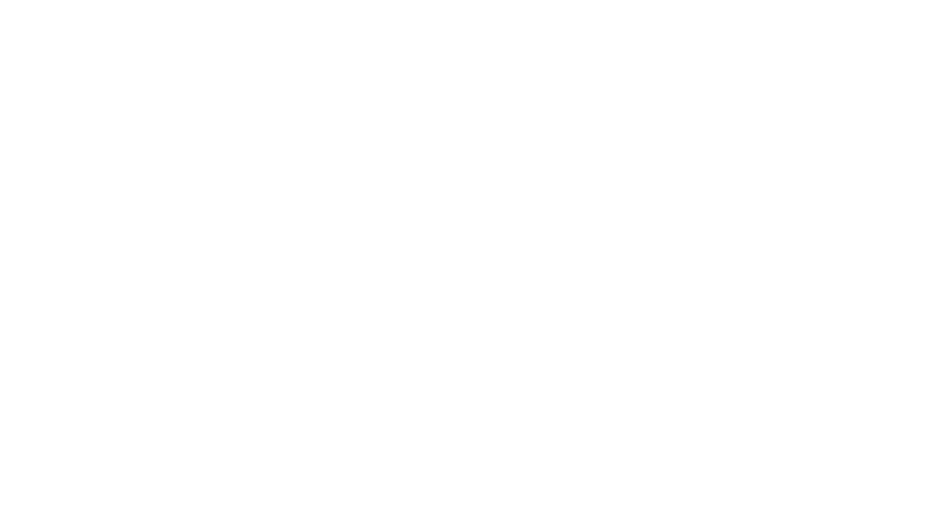
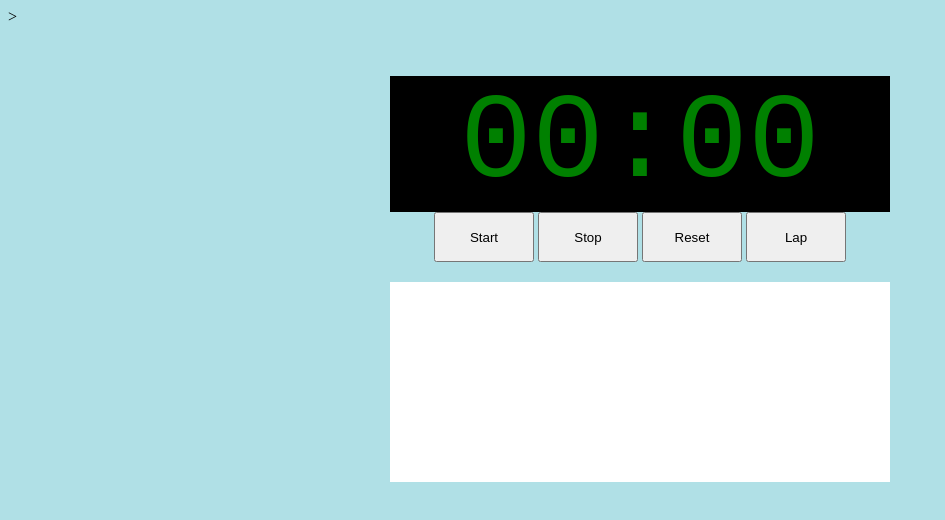
Before and after one commit to kevinhinkel/StopwatchFun, a plain HTML site: page index.html in a window 1280 px wide. Shown: the whole page, without its empty margins (0-945 px from the left). Drawn offline with nearby package versions, Linux system fonts and the light colour scheme.

Commit message:
additional files

```diff
--- a/index.html
+++ b/index.html
@@ -1,9 +1,39 @@
 <!DOCTYPE html>
-<html>
-<head>
-	<title></title>
-</head>
-<body>
 
-</body>
+<html lang="en-us">
+
+  <head>
+
+    <meta charset="UTF-8">
+    <title>Stopwatch</title>
+
+    <!-- Our CSS style sheet -->
+    <link rel="stylesheet" href="style.css">
+
+  </head>
+
+  <body style="background-color:powderblue;">>
+
+<div id="wrapper">
+      <div id="display">00:00</div>
+
+      <!-- Div containing our stopwatch controls -->
+      <div id="buttons">
+        <button id="start">Start</button>
+        <button id="stop">Stop</button>
+        <button id="reset">Reset</button>
+        <button id="lap">Lap</button>
+      </div>
+
+      <div id="laps"></div>
+
+</div>
+    <!-- jQuery -->
+    <script type="text/javascript" src="https://cdnjs.cloudflare.com/ajax/libs/jquery/3.2.1/jquery.min.js"></script>
+
+    <!-- Script -->
+    <script type="text/javascript" src="stopwatch.js"></script>
+
+  </body>
+
 </html>
--- /dev/null
+++ b/style.css
@@ -0,0 +1,51 @@
+ody { /* Visual */
+  background: black;
+}
+
+#display {
+  font-family: monospace;
+  font-size: 120px;
+  color: green;
+
+  /* Typography */
+  text-align: center;
+
+  /* Visual */
+  background: black;
+}
+
+#wrapper {
+  /* Box-model */
+  width: 500px;
+
+  /* Positioning */
+  margin: 50px auto 0;
+}
+
+#buttons { /* Typography */
+  text-align: center;
+}
+
+button {
+  width: 100px;
+
+  /* Box-model */
+  height: 50px;
+}
+
+#laps {
+  width: 100%;
+  height: 200px;
+
+  /* Positioning */
+  margin-top: 20px;
+
+  /* Box-model */
+  overflow: auto;
+
+  /* Typography */
+  text-align: center;
+
+  /* Visual */
+  background: white;
+}
```
Also changed, not shown: logic.js (added).
